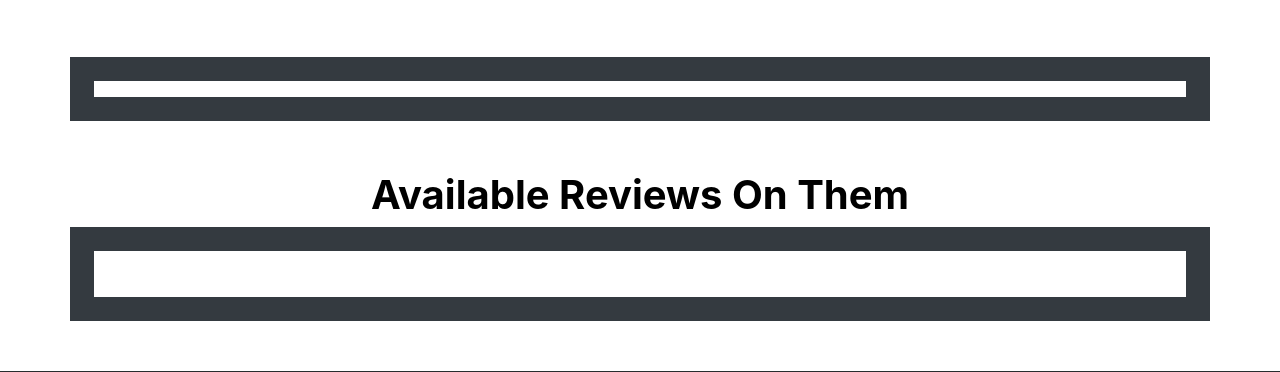
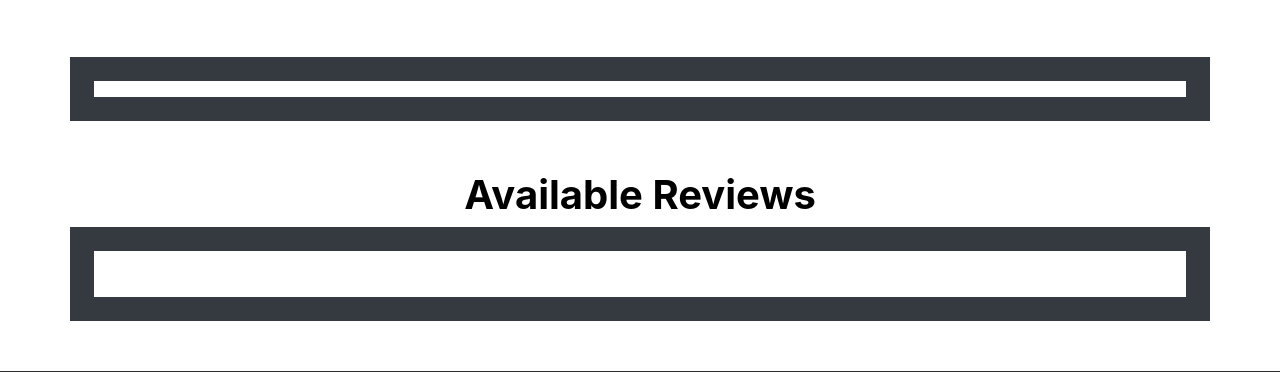
Before and after one commit to afiful-islam/mechanic_finder, a PHP site: page /mechanicDetails.php?id=2 in a window 1280 px wide. Shown: the part 745-1117 px from the top of the page. Run offline with PHP 8.4, Linux system fonts and the light colour scheme; a user stored in the database is signed in; data comes from the database, SQL or seed files in the repository.

Commit message:
Update mechanicDetails.php

```diff
--- a/mechanicDetails.php
+++ b/mechanicDetails.php
@@ -173,7 +173,7 @@
 
     <section>
 
-    <h1 class="align-center font-cond-b fg-text-d lts-md fs-300 fs-300-xs no-mg" contenteditable="false">Available Reviews On Them</h1>
+    <h1 class="align-center font-cond-b fg-text-d lts-md fs-300 fs-300-xs no-mg" contenteditable="false">Available Reviews</h1>
 
             <div class="container bg-dark p-4">
                 <div class="d-flex justify-content-center">
```
